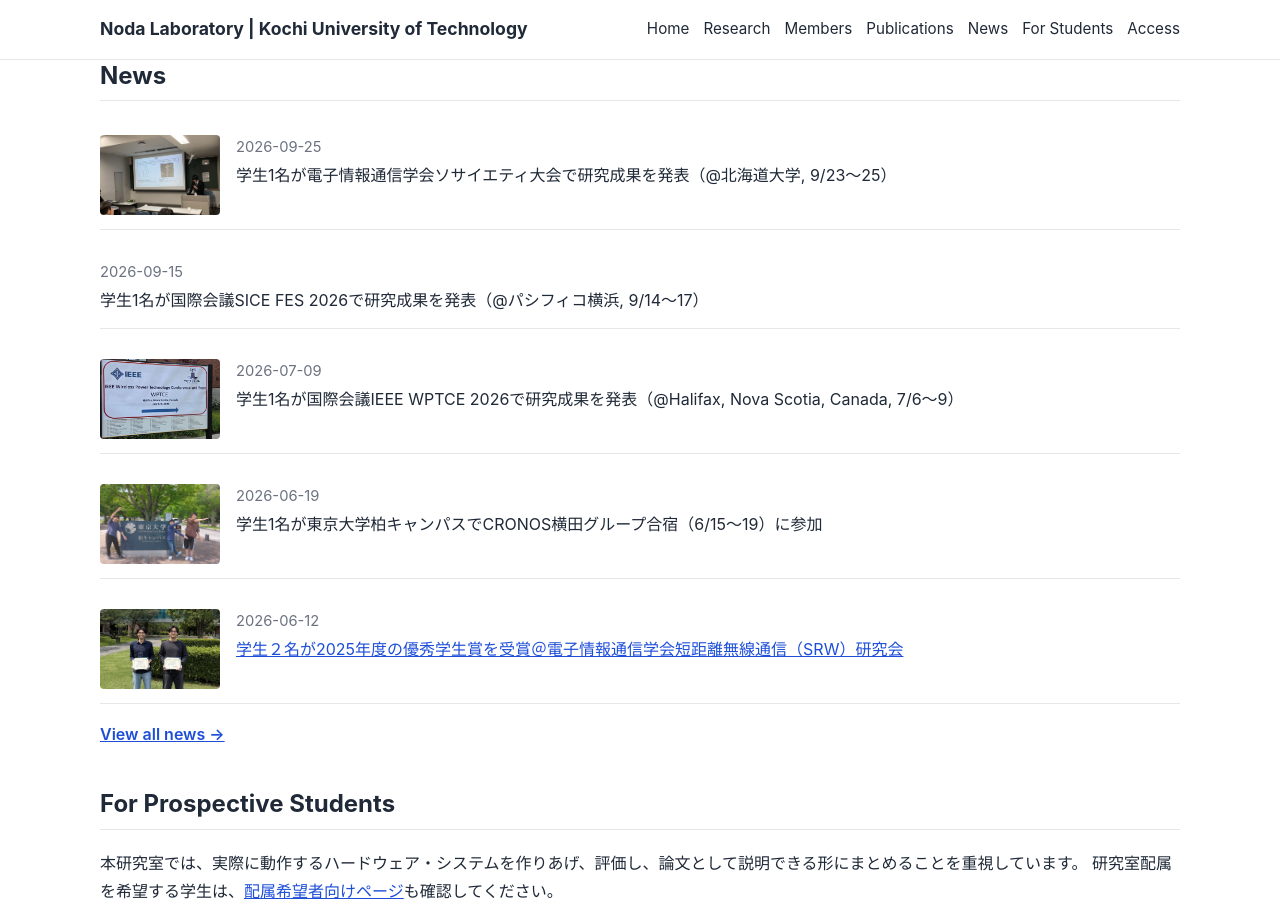
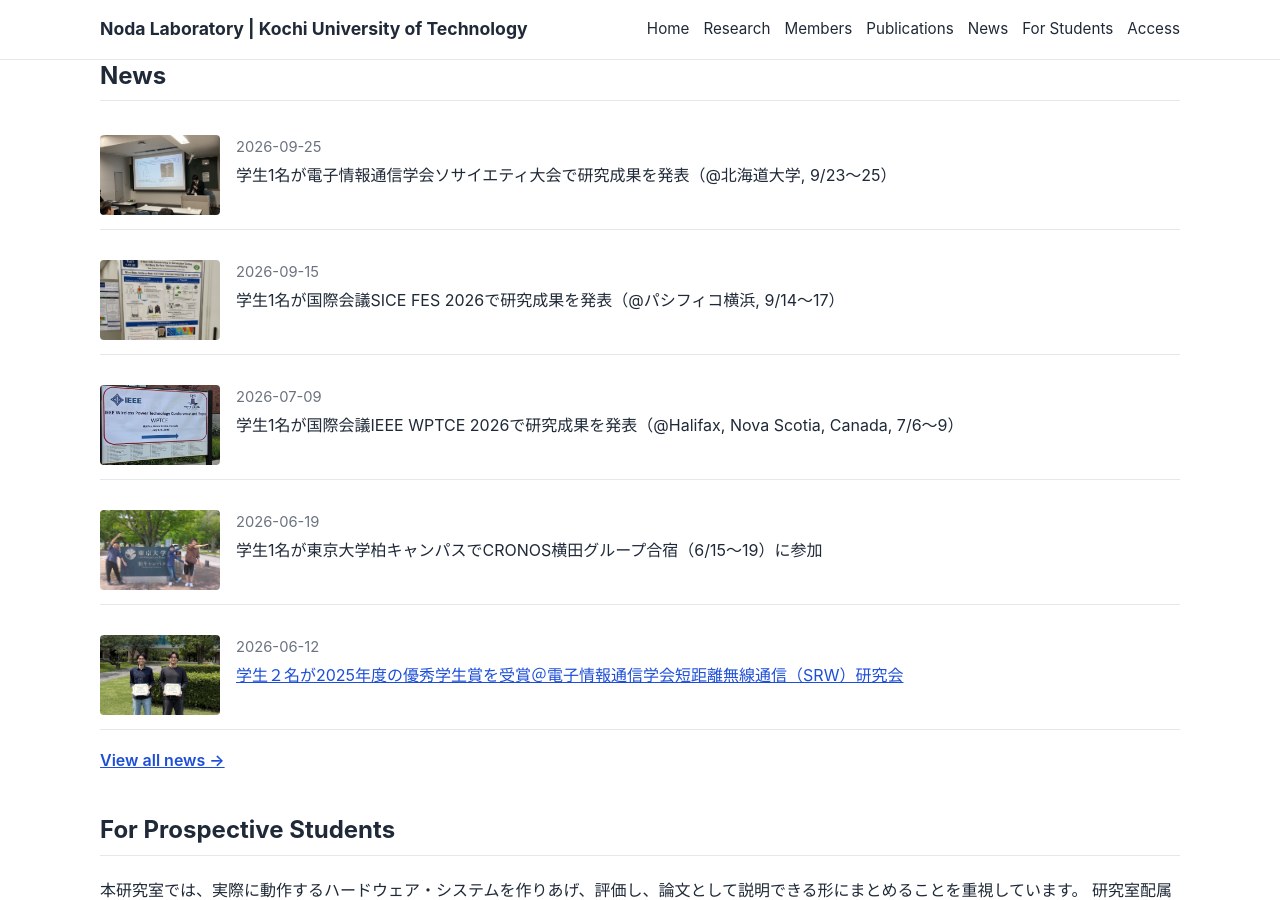
Before and after one commit to akihito-noda/lab-website, a Jekyll site: the page built from index.md, in a window 1280 px wide and 900 px high, scrolled down 978 px. Built offline with Jekyll 4.4.1, drawn with Linux system fonts in a browser that asks for light colours.

Commit message:
Update news.yml

```diff
--- a/_data/news.yml
+++ b/_data/news.yml
@@ -5,6 +5,8 @@
 
 - date: 2026-09-15
   title: "学生1名が国際会議SICE FES 2026で研究成果を発表（@パシフィコ横浜, 9/14～17）"
+  image: "/assets/images/news/sice2026poster.jpg"
+  image_alt: "SICE FES 2026"
 
 - date: 2026-07-09
   title: "学生1名が国際会議IEEE WPTCE 2026で研究成果を発表（@Halifax, Nova Scotia, Canada, 7/6～9）"
```
